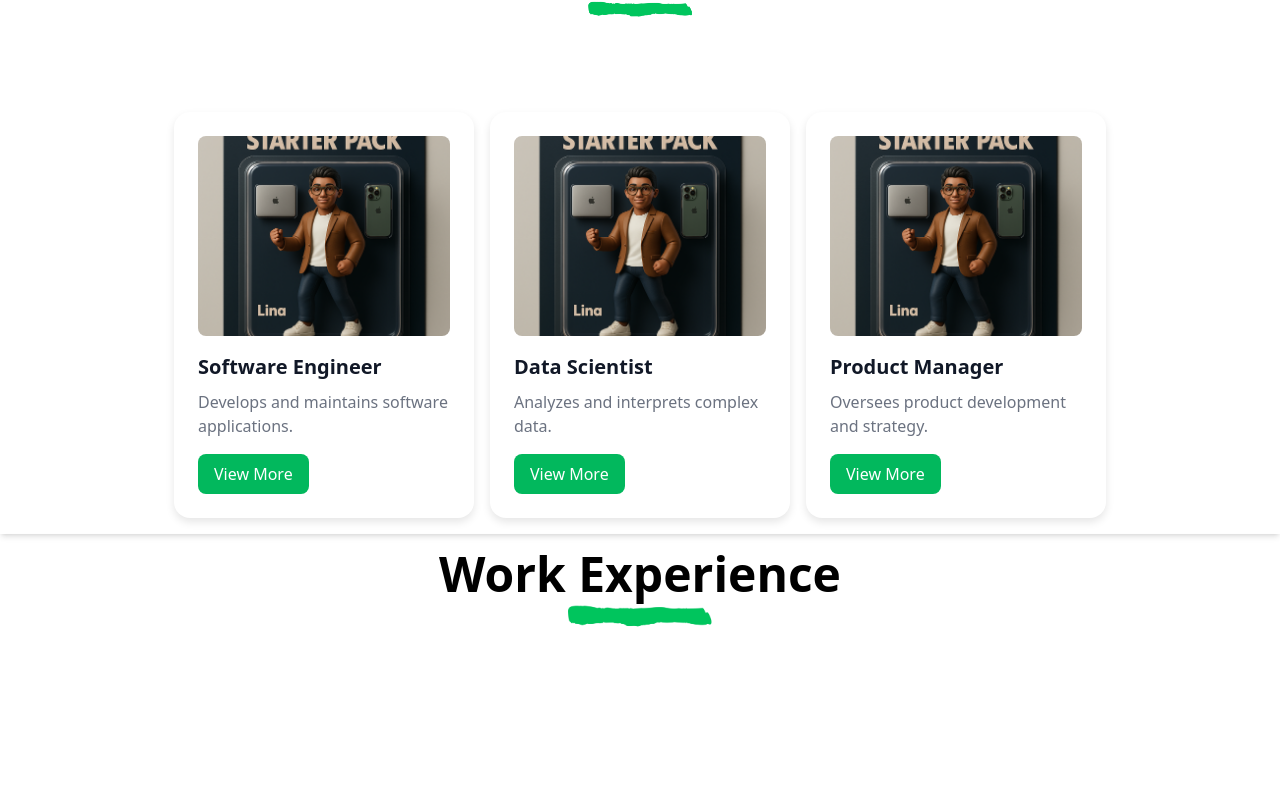
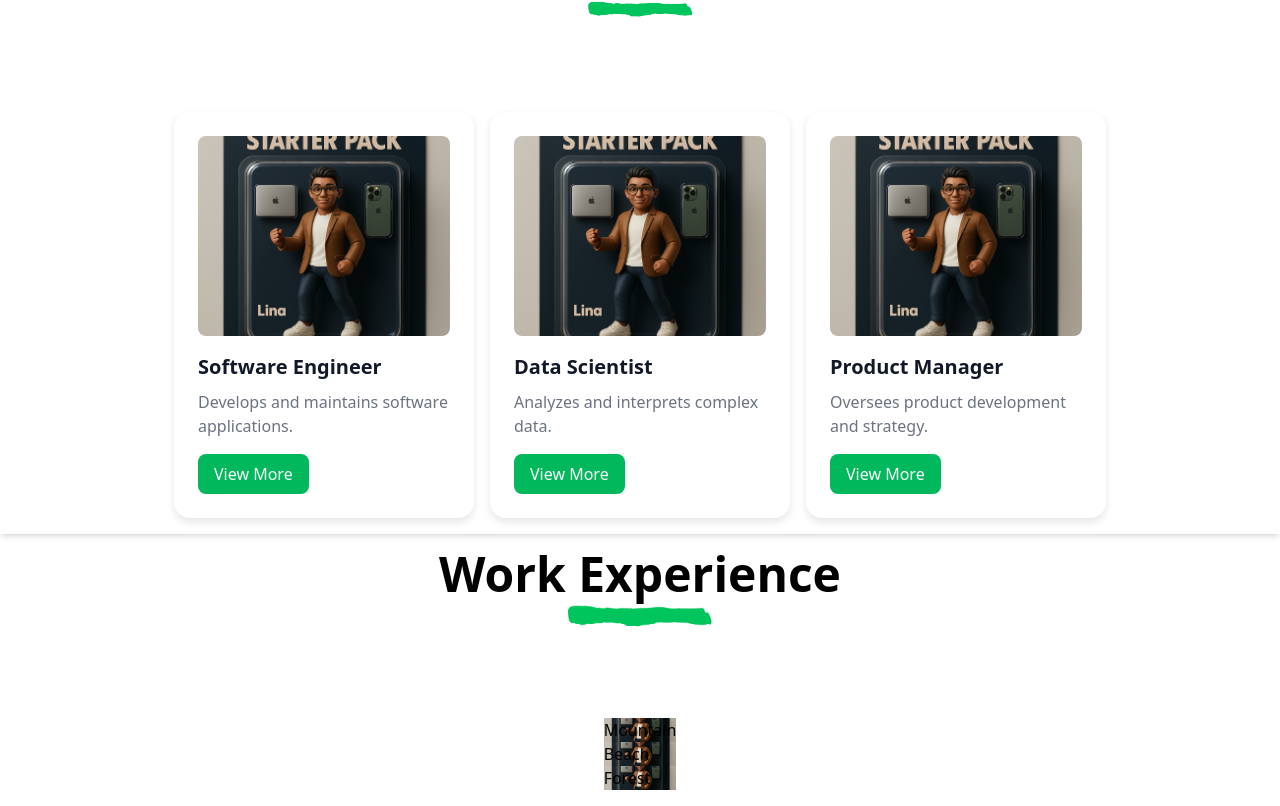
Before and after one commit to linamandresy/lina-portfolio, a Next.js app in the folder web/: page / in a window 1280 px wide. Shown: the part 1696-2502 px from the top of the page. Before the commit the page ends 2430 px from the top, so only its background shows below. Built offline with nearby package versions, Linux system fonts and the light colour scheme.

Commit message:
Add section work

```diff
--- a/web/src/components/WorkSection.tsx
+++ b/web/src/components/WorkSection.tsx
@@ -1,50 +1,55 @@
+"use client";
 import styles from '@/style/work-section.module.css';
 import SectionTitle from "./SectionTitle";
+import { useState } from "react";
+
+const items = [
+    {
+        id: 1,
+        title: "Mountain",
+        image: "/lina-illustration.png",
+        content: "Beautiful mountain view",
+    },
+    {
+        id: 2,
+        title: "Beach",
+        image: "/lina-illustration.png",
+        content: "Relaxing beach vibes",
+    },
+    {
+        id: 3,
+        title: "Forest",
+        image: "/lina-illustration.png",
+        content: "Green forest scenery",
+    },
+];
 
 export default function WorkSection() {
+    const [active, setActive] = useState(1);
     return (
         <section className={styles.section}>
 
-                <SectionTitle title="Work Experience" />
-                {/* <div className="flex flex-col space-y-4">
-                    <div className="bg-white shadow-md rounded-lg p-6">
-                        <h3 className="text-xl font-semibold">Software Engineer</h3>
-                        <p className="text-gray-600">Company Name - Location</p>
-                        <p className="text-gray-600">Dates of Employment</p>
-                        <ul className="list-disc list-inside mt-2">
-                            <li>Developed and maintained web applications using React and Node.js.</li>
-                            <li>Collaborated with cross-functional teams to define, design, and ship new features.</li>
-                            <li>Participated in code reviews and contributed to team knowledge sharing.</li>
-                            <li>Implemented unit tests and automated testing frameworks to ensure code quality.</li>
-                            <li>Worked with RESTful APIs and third-party libraries to enhance application functionality.</li>
-                        </ul>
+            <SectionTitle title="Work Experience" />
+
+            <div className="flex flex-col w-full h-[600px] overflow-hidden">
+                {items.map((item) => (
+                    <div
+                        key={item.id}
+                        onClick={() => setActive(item.id)}
+                        className={`relative cursor-pointer flex-1 transition-all duration-500 ${active === item.id ? "flex-[3]" : "flex-[1]"
+                            }`}
+                        style={{
+                            backgroundImage: `url(${item.image})`,
+                            backgroundSize: "cover",
+                            backgroundPosition: "center",
+                        }}
+                    >
+                        <div className="bg-black/50 h-full w-full flex items-center justify-center">
+                            <h2 className="text-white text-3xl">{item.title}</h2>
+                        </div>
                     </div>
-                    <div className="bg-white shadow-md rounded-lg p-6">
-                        <h3 className="text-xl font-semibold">Frontend Developer</h3>
-                        <p className="text-gray-600">Company Name - Location</p>
-                        <p className="text-gray-600">Dates of Employment</p>
-                        <ul className="list-disc list-inside mt-2">
-                            <li>Designed and implemented user interfaces using HTML, CSS, and JavaScript.</li>
-                            <li>Optimized web applications for maximum speed and scalability.</li>
-                            <li>Worked closely with designers to ensure a seamless user experience.</li>
-                            <li>Debugged and resolved issues in existing applications.</li>
-                            <li>Participated in Agile development processes and sprint planning.</li>
-                        </ul>
-                    </div>
-                    <div className="bg-white shadow-md rounded-lg p-6">
-                        <h3 className="text-xl font-semibold">Internship Position</h3>
-                        <p className="text-gray-600">Company Name - Location</p>
-                        <p className="text-gray-600">Dates of Employment</p>
-                        <ul className="list-disc list-inside mt-2">
-                            <li>Assisted in the development of web applications and features.</li>
-                            <li>Conducted testing and debugging of applications.</li>
-                            <li>Collaborated with senior developers to learn best practices.</li>
-                            <li>Participated in team meetings and contributed ideas for improvements.</li>
-                            <li>Documented code and created user manuals for applications.</li>
-                        </ul>
-                    </div>
-                </div> */}
-
+                ))}
+            </div>
         </section>
     );
 }
```
